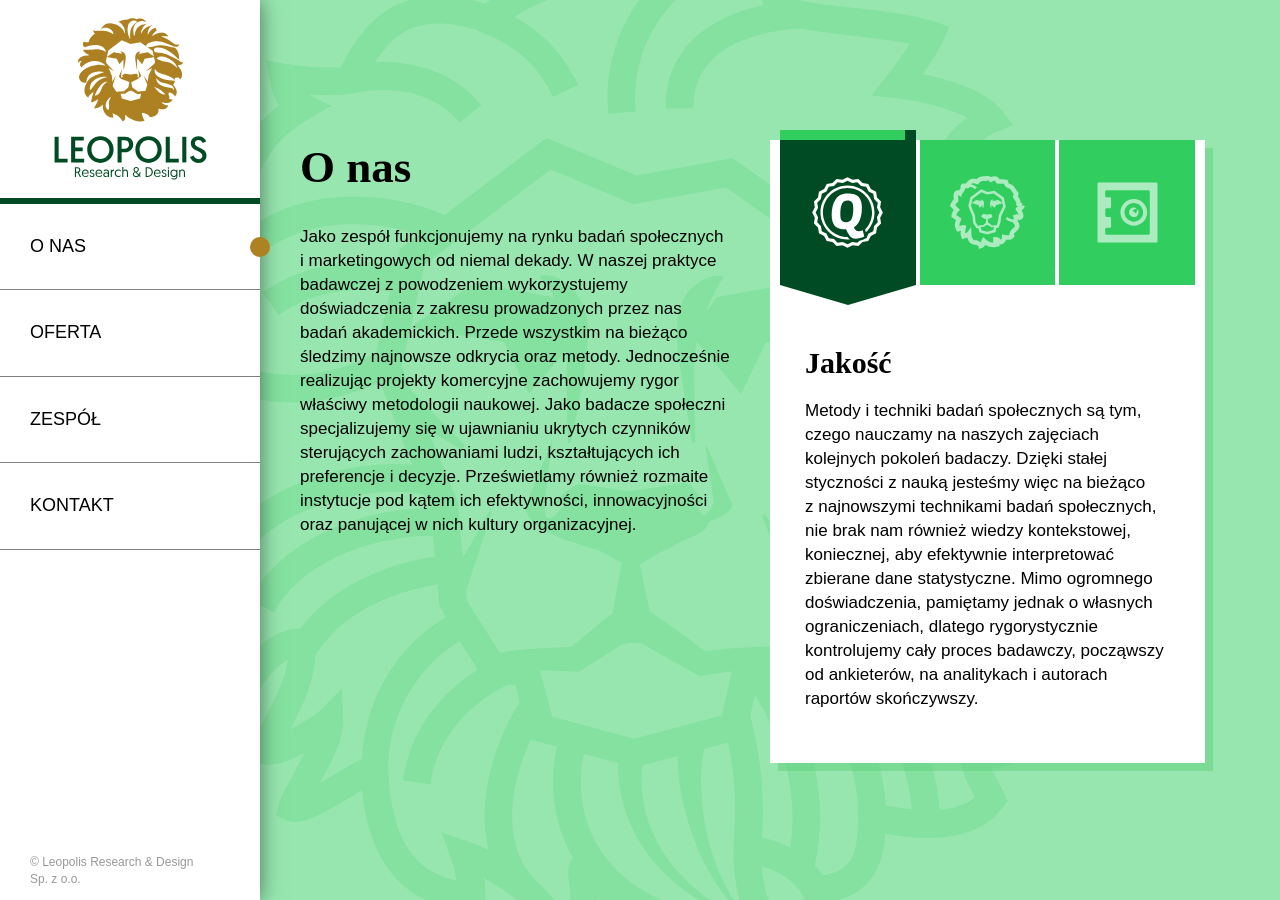
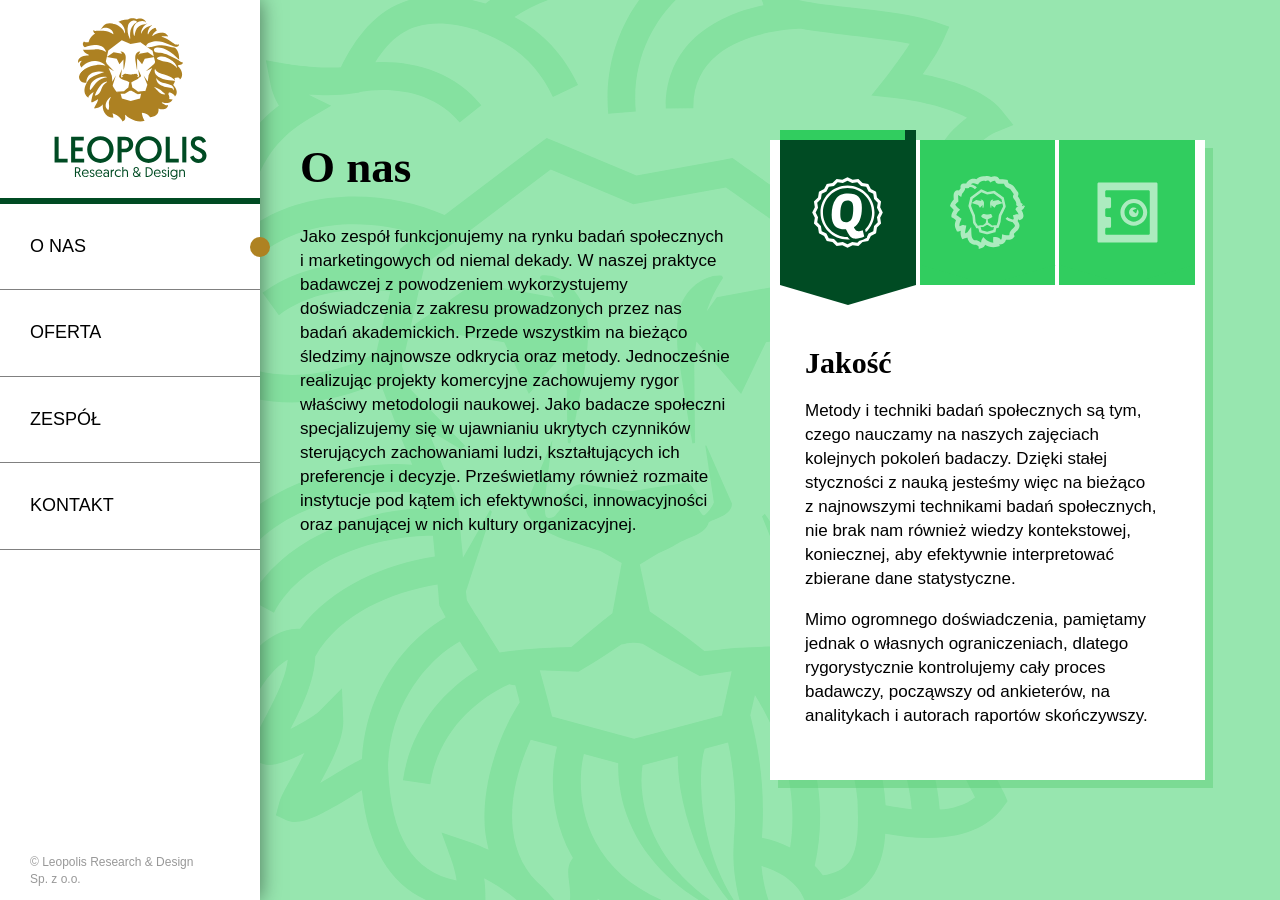
Before and after one commit to cadiblac/leopolis, a Jekyll site: the page built from o-nas.md, in a window 1280 px wide. Built offline with Jekyll 4.4.1, drawn with Linux system fonts in a browser that asks for light colours; nearby versions of some CDN libraries.

```diff
--- a/_data/o-nas-zakladki.yml
+++ b/_data/o-nas-zakladki.yml
@@ -1,6 +1,6 @@
 - id: "jakosc"
   naglowek: "Jakość"
-  tresc: "Metody i techniki badań społecznych są tym, czego nauczamy na naszych zajęciach  kolejnych pokoleń badaczy. Dzięki stałej styczności z nauką jesteśmy więc  na bieżąco z najnowszymi technikami badań społecznych, nie brak nam również wiedzy kontekstowej, koniecznej,  aby efektywnie interpretować  zbierane dane statystyczne. Mimo ogromnego  doświadczenia, pamiętamy jednak o własnych ograniczeniach, dlatego rygorystycznie kontrolujemy cały proces badawczy, począwszy od ankieterów, na analitykach i autorach raportów skończywszy."
+  tresc: "Metody i techniki badań społecznych są tym, czego nauczamy na naszych zajęciach  kolejnych pokoleń badaczy. Dzięki stałej styczności z nauką jesteśmy więc  na bieżąco z najnowszymi technikami badań społecznych, nie brak nam również wiedzy kontekstowej, koniecznej,  aby efektywnie interpretować  zbierane dane statystyczne.<p> Mimo ogromnego  doświadczenia, pamiętamy jednak o własnych ograniczeniach, dlatego rygorystycznie kontrolujemy cały proces badawczy, począwszy od ankieterów, na analitykach i autorach raportów skończywszy."
 - id: "odwaga"
   naglowek: "Odwaga"
   tresc: "Odwaga to kluczowa cecha badacza: bez niej nawet najbardziej wyszukana metodologia jest bezużyteczna.<p>Formułowanie przewidywań i dawanie rekomendacji tak ogólnikowych, że pasują do prawie wszelkich możliwych sytuacji,  jest nie tylko bezużyteczne, ale oznacza również marnowanie zasobów czasowych  i finansowych zleceniodawcy i zespołu.</p>Jako badacze nie uchylamy się przed formułowaniem jednoznacznych zaleceń i testowalnych prognoz. Jako projektanci rozwiązań organizacyjnych i usług konsekwentnie angażujemy się w implementacje wypracowanych pomysłów."
```
